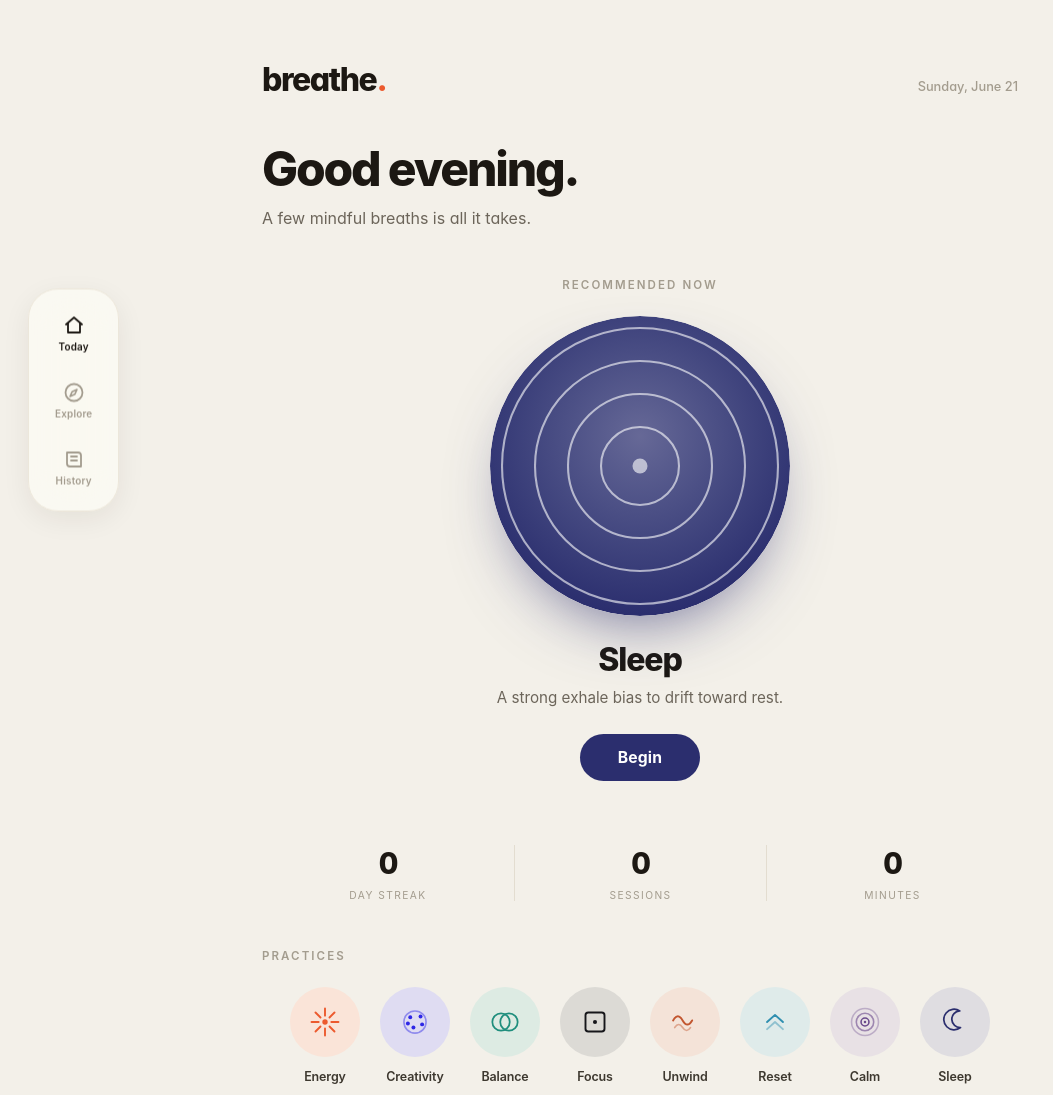
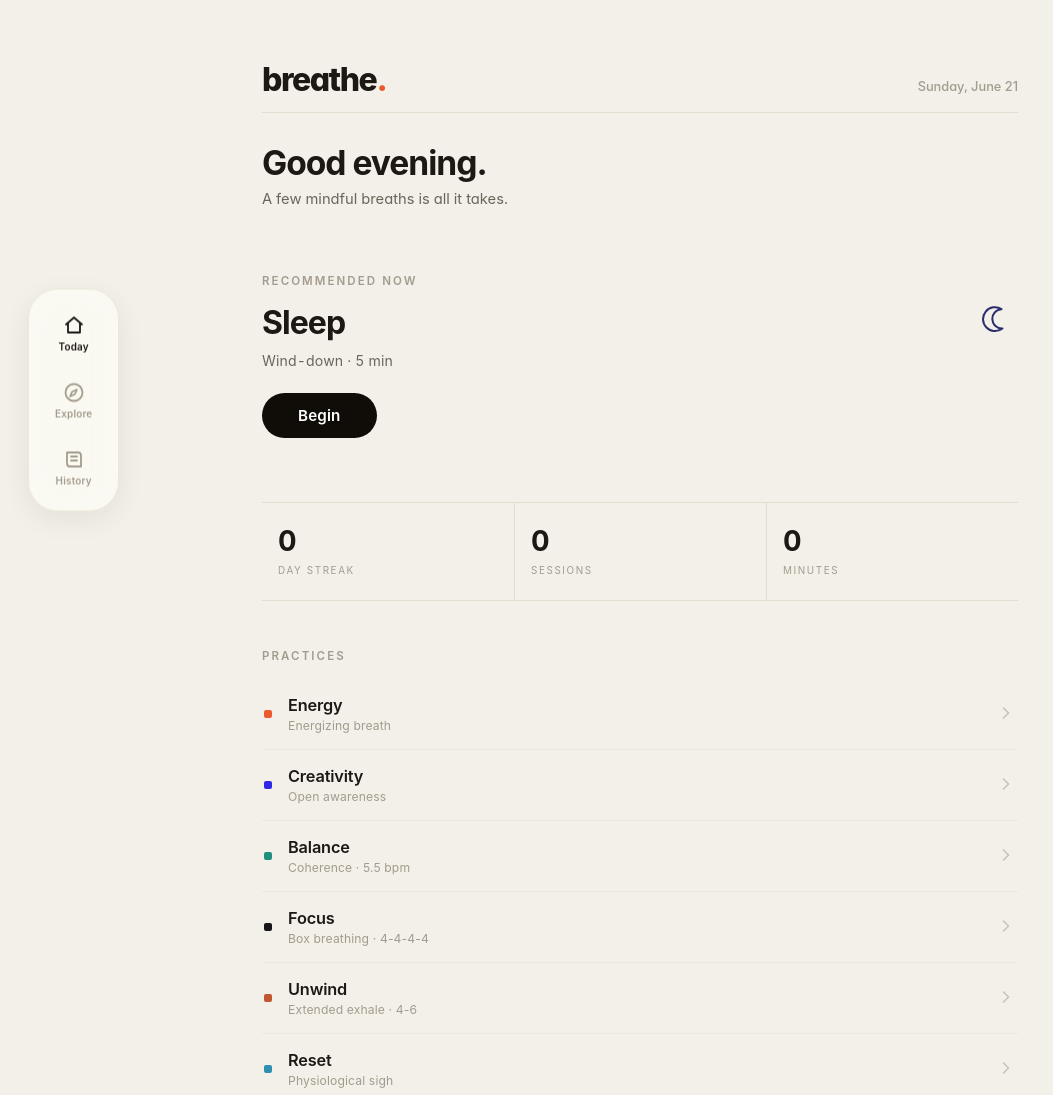
Before and after one commit to bencarey/breathe, a plain HTML site: page index.html in a window 1280 px wide. Shown: the top 1095 px of the page, without its empty margins (0-1053 px from the left). Drawn offline with Linux system fonts and the light colour scheme; a web font is replaced by a local one.

Commit message:
Redesign home with a Dieter Rams eye
Reductive, ordered, honest. Warm Stoic/Eames palette; color reserved to small
functional markers (the session still blooms into full color).
- Hairline-ruled header; measured greeting + honest tabular status line.
- Recommended practice as a plain functional block: name, small identity mark
  in its color, honest spec (technique + duration), one neutral Begin action.
- Braun-style ruled stats panel (tabular figures).
- Practices as an ordered, hairline-ruled index with small color ticks.

Co-Authored-By: Claude Opus 4.8 <noreply@anthropic.com>

```diff
--- a/app.js
+++ b/app.js
@@ -202,32 +202,41 @@ function Home() {
   const st = stats();
   const dateStr = now.toLocaleDateString(undefined, { weekday: "long", month: "long", day: "numeric" });
 
-  const chips = PATTERNS.map((p) => `
-    <button class="pchip" data-pchip="${p.id}" style="--c:${p.color}">
-      <span class="pchip__orb">${ICONS[p.icon]}</span>
-      <span class="pchip__name">${p.name}</span>
+  const unit = (p) => (p.unit === "breaths" ? "breaths" : "min");
+  const recSpec = `${featured.technique} · ${featured.default} ${unit(featured)}`;
+  const status = st.streak > 0
+    ? `${st.streak}-day streak · ${st.totalMin} min total`
+    : "A few mindful breaths is all it takes.";
+
+  const rows = PATTERNS.map((p) => `
+    <button class="prow2" data-pick="${p.id}" style="--c:${p.color}">
+      <span class="prow2__tick"></span>
+      <span class="prow2__body">
+        <span class="prow2__name">${p.name}</span>
+        <span class="prow2__spec">${p.technique}</span>
+      </span>
+      <span class="prow2__chev">${UI.chev}</span>
     </button>`).join("");
 
   const el = h(`<main class="screen home">
-    <div class="home__top">
+    <div class="home__head">
       <div class="wordmark home__mark">breathe<span class="dot">.</span></div>
       <div class="home__date">${dateStr}</div>
     </div>
 
     <div class="greeting">
       <div class="greeting__hi">${greet}.</div>
-      <div class="greeting__line">${st.streak > 0 ? `You're on a <b>${st.streak}-day</b> streak. Take a breath.` : "A few mindful breaths is all it takes."}</div>
+      <div class="greeting__line">${status}</div>
     </div>
 
-    <button class="rec" style="--c:${featured.color}">
-      <div class="eyebrow rec__eyebrow">Recommended now</div>
-      <div class="rec__orb">
-        <div class="rec__bloom"></div>
-        ${ringsSVG("rgba(255,255,255,0.6)")}
+    <button class="recommend" style="--c:${featured.color}">
+      <div class="eyebrow">Recommended now</div>
+      <div class="recommend__top">
+        <div class="recommend__name">${featured.name}</div>
+        <div class="recommend__mark">${ICONS[featured.icon]}</div>
       </div>
-      <div class="rec__name">${featured.name}</div>
-      <div class="rec__desc">${featured.desc}</div>
-      <span class="rec__btn">Begin</span>
+      <div class="recommend__spec">${recSpec}</div>
+      <span class="recommend__btn">Begin</span>
     </button>
 
     <div class="home__stats">
@@ -237,11 +246,11 @@ function Home() {
     </div>
 
     <div class="group-label">Practices</div>
-    <div class="practice-row">${chips}</div>
+    <div class="plist">${rows}</div>
   </main>`);
 
-  el.querySelector(".rec").addEventListener("click", () => openSheet(featured.id));
-  el.querySelectorAll("[data-pchip]").forEach((b) => b.addEventListener("click", () => openSheet(b.dataset.pchip)));
+  el.querySelector(".recommend").addEventListener("click", () => openSheet(featured.id));
+  el.querySelectorAll("[data-pick]").forEach((b) => b.addEventListener("click", () => openSheet(b.dataset.pick)));
   return el;
 }
 
--- a/styles.css
+++ b/styles.css
@@ -358,57 +358,44 @@ button { font-family: inherit; cursor: pointer; border: none; background: none;
 }
 
 /* =========================================================================
-   Home (redesigned) — centered recommended orb + horizontal practice scroller
+   Home — Dieter Rams eye: order, honesty, restraint ("as little as possible").
+   Warm Stoic/Eames palette; color reserved to small functional markers.
    ========================================================================= */
-.home .greeting { margin-top: var(--s7); }
+.home__head {
+  display: flex; align-items: baseline; justify-content: space-between;
+  padding-bottom: var(--s4); border-bottom: 1px solid var(--line);
+}
+.home__mark { font-size: 2rem; }
+.home__date { font-size: 0.8rem; color: var(--ink-4); font-weight: 500; }
 
-/* the recommended practice as a large circular bloom (taps to begin) */
-.rec {
-  display: flex; flex-direction: column; align-items: center; text-align: center;
-  width: 100%; margin-top: var(--s7); background: none;
-}
-.rec__eyebrow { margin-bottom: var(--s5); }
-.rec__orb {
-  position: relative; width: min(64vw, 248px); aspect-ratio: 1; border-radius: 50%;
-  display: grid; place-items: center; overflow: hidden;
-  box-shadow: 0 28px 64px -26px color-mix(in srgb, var(--c) 70%, transparent);
-  transition: transform 0.2s cubic-bezier(0.22,1,0.36,1);
-}
-.rec:active .rec__orb { transform: scale(0.97); }
-.rec__bloom { position: absolute; inset: 0; border-radius: 50%;
-  background: radial-gradient(circle at 50% 40%, color-mix(in srgb, var(--c) 72%, #fff), var(--c) 76%); }
-.rec__orb svg { position: relative; z-index: 1; width: 100%; height: 100%; }
-.rec__name { font-size: 2rem; font-weight: 800; letter-spacing: -0.035em; margin-top: var(--s5); }
-.rec__desc { color: var(--ink-3); margin-top: var(--s2); line-height: 1.5; font-size: 0.95rem; max-width: 30ch; }
-.rec__btn {
-  margin-top: var(--s5); background: var(--c, var(--ink-max)); color: #fff;
-  border-radius: var(--r-pill); padding: 14px 38px; font-weight: 700; font-size: 0.98rem; letter-spacing: 0.01em;
-}
+.home .greeting { margin-top: var(--s6); }
+.home .greeting__hi { font-size: 2.1rem; font-weight: 700; letter-spacing: -0.03em; line-height: 1.05; }
+.home .greeting__line { color: var(--ink-3); margin-top: var(--s2); font-size: 0.92rem; font-variant-numeric: tabular-nums; }
 
-/* stats — quieter row of three */
-.home__stats { margin-top: var(--s8); display: grid; grid-template-columns: repeat(3, 1fr); }
-.hstat { text-align: center; padding: 0 var(--s3); }
+/* recommended — a plain, honest functional block, not a decorative panel */
+.recommend { display: block; width: 100%; text-align: left; background: none; margin-top: var(--s8); }
+.recommend .eyebrow { margin-bottom: var(--s3); }
+.recommend__top { display: flex; align-items: center; justify-content: space-between; gap: var(--s4); }
+.recommend__name { font-size: 2rem; font-weight: 700; letter-spacing: -0.03em; }
+.recommend__mark { width: 44px; height: 44px; flex: none; color: var(--c); }
+.recommend__mark svg { width: 100%; height: 100%; }
+.recommend__spec { color: var(--ink-3); margin-top: var(--s2); font-size: 0.88rem; letter-spacing: 0.01em; font-variant-numeric: tabular-nums; }
+.recommend__btn { margin-top: var(--s5); display: inline-flex; align-items: center; background: var(--ink-max); color: #fff; border-radius: var(--r-pill); padding: 13px 36px; font-weight: 600; font-size: 0.95rem; letter-spacing: 0.01em; }
+.recommend:active .recommend__btn { filter: brightness(1.8); }
+
+/* stats — honest tabular data, ruled like a Braun panel */
+.home__stats { margin-top: var(--s8); display: grid; grid-template-columns: repeat(3, 1fr); border-top: 1px solid var(--line); border-bottom: 1px solid var(--line); }
+.hstat { padding: var(--s5) var(--s4); }
 .hstat + .hstat { border-left: 1px solid var(--line); }
-.hstat__val { font-size: 1.9rem; font-weight: 800; letter-spacing: -0.03em; font-variant-numeric: tabular-nums; }
-.hstat__label { font-size: 0.64rem; text-transform: uppercase; letter-spacing: 0.14em; color: var(--ink-4); margin-top: var(--s2); }
+.hstat__val { font-size: 1.8rem; font-weight: 700; letter-spacing: -0.03em; font-variant-numeric: tabular-nums; line-height: 1; }
+.hstat__label { font-size: 0.62rem; text-transform: uppercase; letter-spacing: 0.16em; color: var(--ink-4); margin-top: var(--s2); }
 
-/* horizontal practice scroller */
-.practice-row {
-  display: flex; gap: var(--s4); overflow-x: auto; -webkit-overflow-scrolling: touch;
-  margin: 0 calc(-1 * var(--s5)); padding: var(--s2) var(--s5) var(--s4); scrollbar-width: none;
-}
-.practice-row::-webkit-scrollbar { display: none; }
-.pchip { flex: none; width: 74px; display: flex; flex-direction: column; align-items: center; gap: var(--s3); background: none; }
-.pchip__orb {
-  width: 70px; height: 70px; border-radius: 50%;
-  background: color-mix(in srgb, var(--c) 14%, var(--surface)); color: var(--c);
-  display: grid; place-items: center; transition: transform 0.15s ease;
-}
-.pchip:active .pchip__orb { transform: scale(0.92); }
-.pchip__orb svg { width: 38px; height: 38px; }
-.pchip__name { font-size: 0.78rem; font-weight: 600; color: var(--ink-2); letter-spacing: -0.01em; }
-
-@media (min-width: 1080px) {
-  .rec__orb { width: min(34vw, 300px); }
-  .practice-row { flex-wrap: wrap; justify-content: center; overflow: visible; margin: 0; padding: var(--s2) 0; }
-}
+/* practices — an ordered, hairline-ruled index; color is a small honest marker */
+.plist { margin-top: var(--s2); }
+.prow2 { display: flex; align-items: center; gap: var(--s4); width: 100%; text-align: left; background: none; padding: var(--s4) 2px; border-bottom: 1px solid var(--line-faint); transition: opacity 0.15s ease; }
+.prow2:active { opacity: 0.55; }
+.prow2__tick { width: 8px; height: 8px; border-radius: 2px; background: var(--c); flex: none; }
+.prow2__body { flex: 1; min-width: 0; display: flex; flex-direction: column; gap: 3px; }
+.prow2__name { font-weight: 600; font-size: 1.02rem; letter-spacing: -0.01em; }
+.prow2__spec { font-size: 0.76rem; color: var(--ink-4); letter-spacing: 0.01em; }
+.prow2__chev { color: var(--ink-4); opacity: 0.55; flex: none; }
--- a/sw.js
+++ b/sw.js
@@ -1,5 +1,5 @@
 /* breathe. service worker — cache-first for full offline use */
-const CACHE = "breathe-v12";
+const CACHE = "breathe-v13";
 const ASSETS = [
   "./",
   "./index.html",
```
